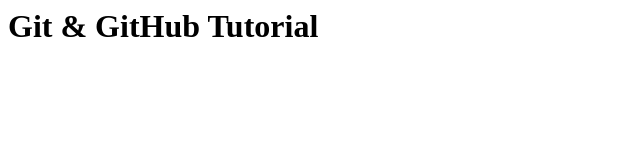
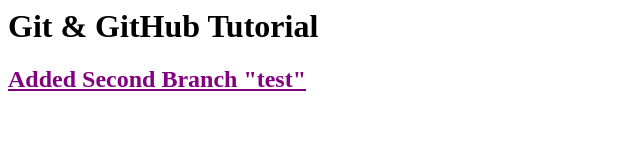
Before and after one commit to now-abdulrehman/git-ghub-tutorial, a plain HTML site: page index.html in a window 1280 px wide. Shown: the whole page, without its empty margins (0-640 px from the left). Drawn offline with Linux system fonts and the light colour scheme.

Commit message:
New line added

```diff
--- a/index.html
+++ b/index.html
@@ -1 +1,2 @@
 <h1>Git & GitHub Tutorial</h1>
+<h2 style="color: purple;"><u>Added Second Branch "test"</u></h2>
```
